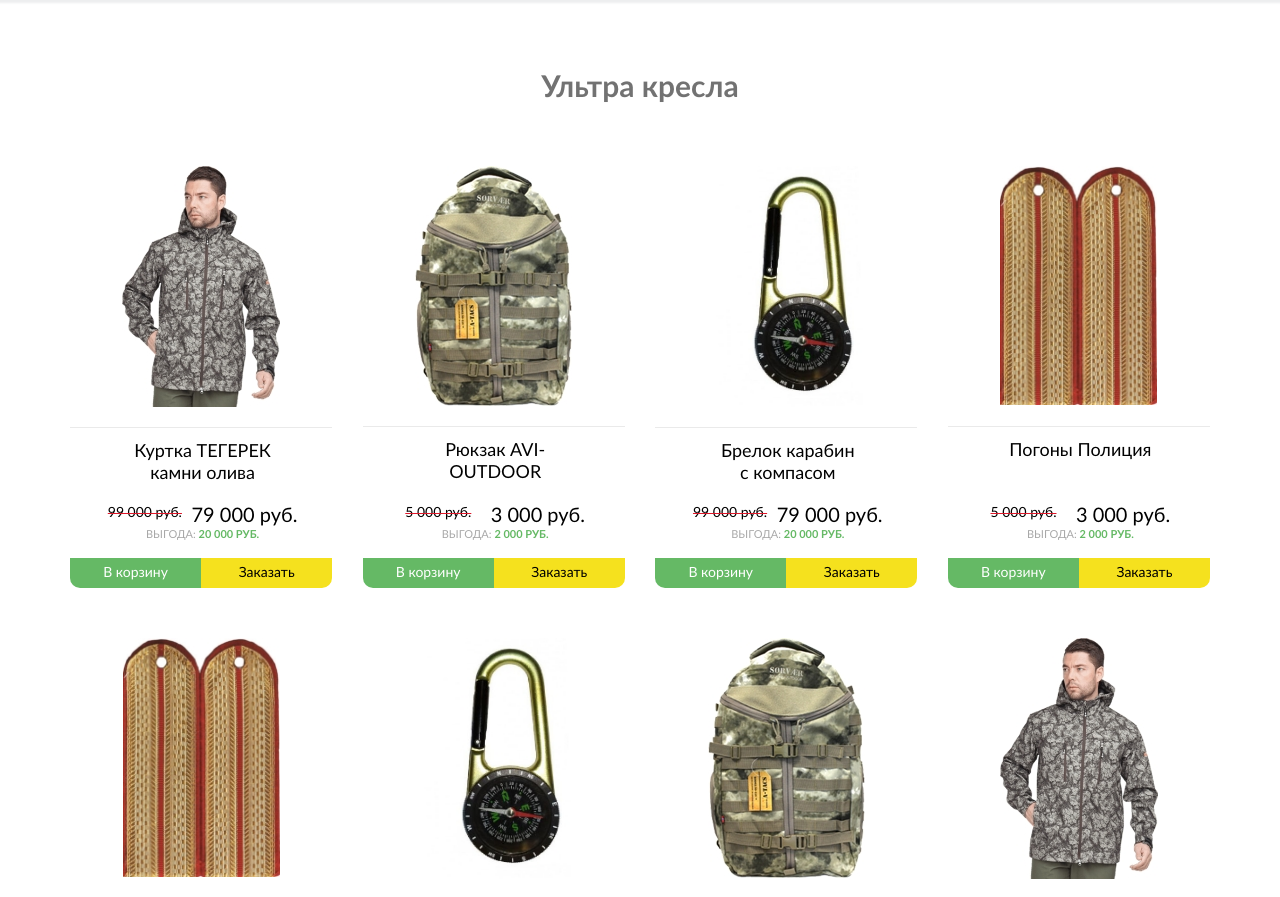
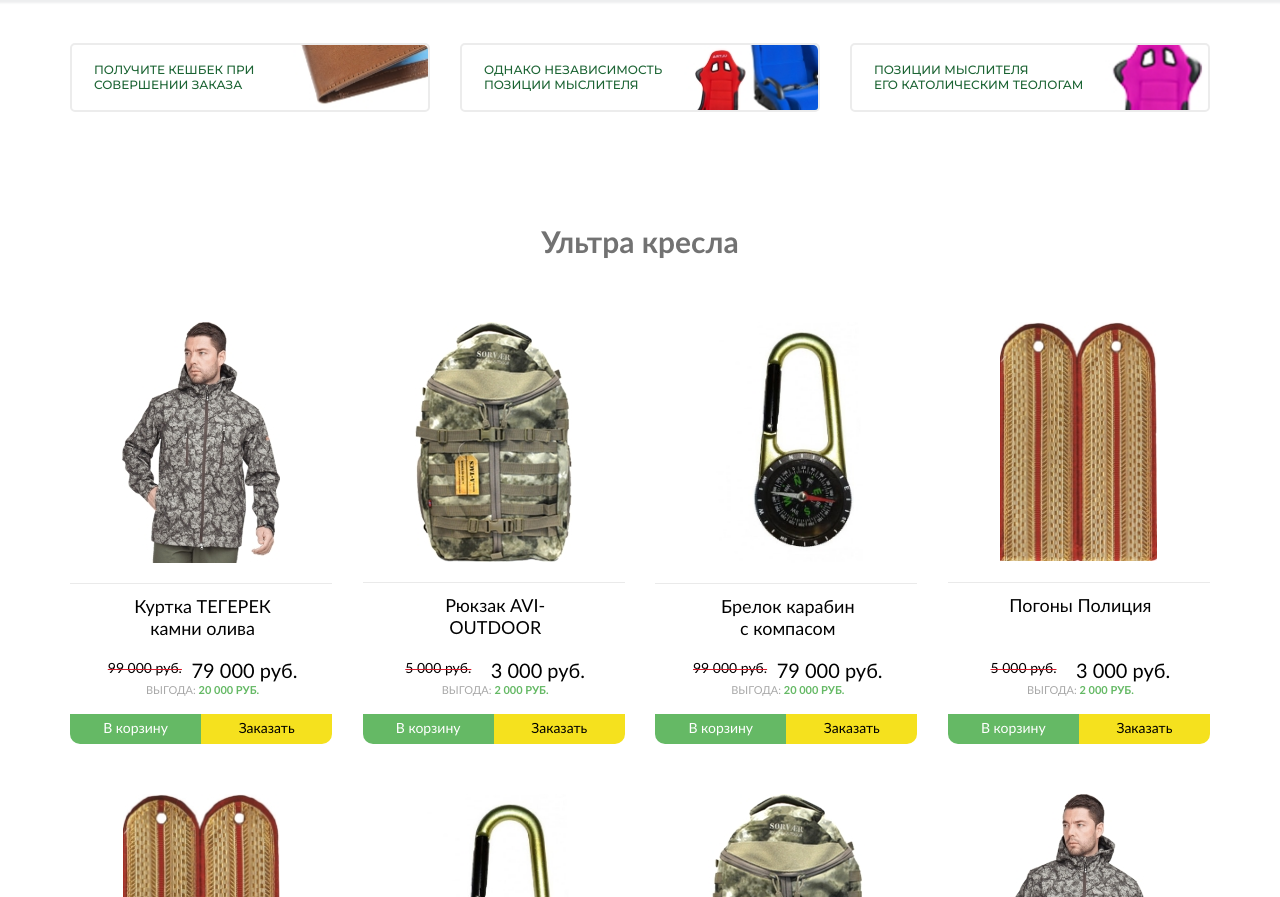
Before and after one commit to ruvick/ultrakresla, a plain HTML site: page index.html in a window 1280 px wide. Shown: the part 203-1100 px from the top of the page. Drawn offline with nearby package versions, Linux system fonts and the light colour scheme.

Commit message:
Верхний блок на главной

```diff
--- a/#source/scss/style.scss
+++ b/#source/scss/style.scss
@@ -83,6 +83,7 @@ body {
 	}
 }
 .page {
+  padding: 46px 0 80px 0;
 	flex: 1 1 auto;
 }
 //</ОБОЛОЧКА>===========================================================================================================
@@ -130,6 +131,63 @@ body {
 //</ПОДКЛЮЧЕНИЕ ФАЙЛОВ СТИЛЕЙ СТРАНИЦ И ЭЛЕМЕНТОВ>====================================================================================================
 
 //<ОСНОВНОЙ БЛОК>=====================================================================================================================================
+
+.info {
+  // .info__benefit
+  &__benefit {
+    justify-content: space-between;
+    margin-bottom: 41px;
+  }
+}
+
+.benefit {
+  // .benefit__item
+  &__item {
+    flex: 0 1 360px;
+    min-height: 69px;
+    border: 2px solid #ECECEC;
+    border-radius: 5px;
+    align-items: center;
+    display: flex;
+    padding: 0px 10px 0 22px;
+    overflow: hidden;
+    p {
+      font-family: Montserrat;
+      font-size: 12px;
+      font-weight: 500;
+      line-height: 14.4 / 12 * 100%;
+      color: #1C6434;
+    }
+    // .benefit__item_l
+    &_l {
+      background-repeat: no-repeat;
+      background-size: cover;
+      background-image: url('../img/bn-01.jpg');
+    }
+    // .benefit__item_c
+    &_c {
+      background-repeat: no-repeat;
+      background-size: cover;
+      background-image: url('../img/bn-02.jpg');
+    }
+    // .benefit__item_r
+    &_r {
+      background-repeat: no-repeat;
+      background-size: cover;
+      background-image: url('../img/bn-03.jpg');
+    }
+  }
+}
+
+
+
+
+
+
+
+
+
+
 
 .products {
 	padding: 73px 0 30px 0;
--- a/index.html
+++ b/index.html
@@ -13,11 +13,6 @@
 	<link rel="icon" type="image/png" href="img/favicons/icon32.png" sizes="32x32">
 	<link rel="icon" type="image/png" href="img/favicons/icon16.png" sizes="16x16">
 	<link rel="icon" type="image/png" href="img/favicons/icon.svg" sizes="any">
-	<!-- Bootstrap добавил-->
-	<!-- <link rel="stylesheet" href="https://stackpath.bootstrapcdn.com/bootstrap/4.5.0/css/bootstrap.min.css" integrity="sha384-9aIt2nRpC12Uk9gS9baDl411NQApFmC26EwAOH8WgZl5MYYxFfc+NcPb1dKGj7Sk" crossorigin="anonymous"> -->
-	<!-- <meta name="robots" content="noindex, nofollow"> -->
-	<!-- Bootstrap Адаптив был-->
-	<!-- <meta name="viewport" content="width=device-width, initial-scale=1.0, maximum-scale=1.0, user-scalable=0"> -->
 	<meta name="viewport" content="width=device-width, initial-scale=1.0">
 </head>
 <body>
@@ -129,6 +124,37 @@
 </header>
 
 		<main class="page">
+
+			<section class="info">
+				<div class="container">
+
+					<div class="info__benefit benefit d-flex">
+
+						<div class="benefit__item benefit__item_l">
+							<p>
+								ПОЛУЧИТЕ КЕШБЕК ПРИ <br>
+								СОВЕРШЕНИИ ЗАКАЗА
+							</p>
+						</div>
+
+						<div class="benefit__item benefit__item_c">
+							<p>
+								ОДНАКО НЕЗАВИСИМОСТЬ <br>
+								ПОЗИЦИИ МЫСЛИТЕЛЯ
+							</p>
+						</div>
+
+						<div class="benefit__item benefit__item_r">
+							<p>
+								ПОЗИЦИИ МЫСЛИТЕЛЯ <br>
+								ЕГО КАТОЛИЧЕСКИМ ТЕОЛОГАМ
+							</p>
+						</div>
+
+					</div>
+
+				</div>
+			</section>
 
 			<section class="products">
 				<div class="container">
```
Also changed, not shown: css/style.css, img/bn-01.jpg (added), img/bn-02.jpg (added), img/bn-03.jpg (added), img/sl-1.jpg (deleted), 1 other file. Lines whose indentation alone changed are shown as unchanged.
